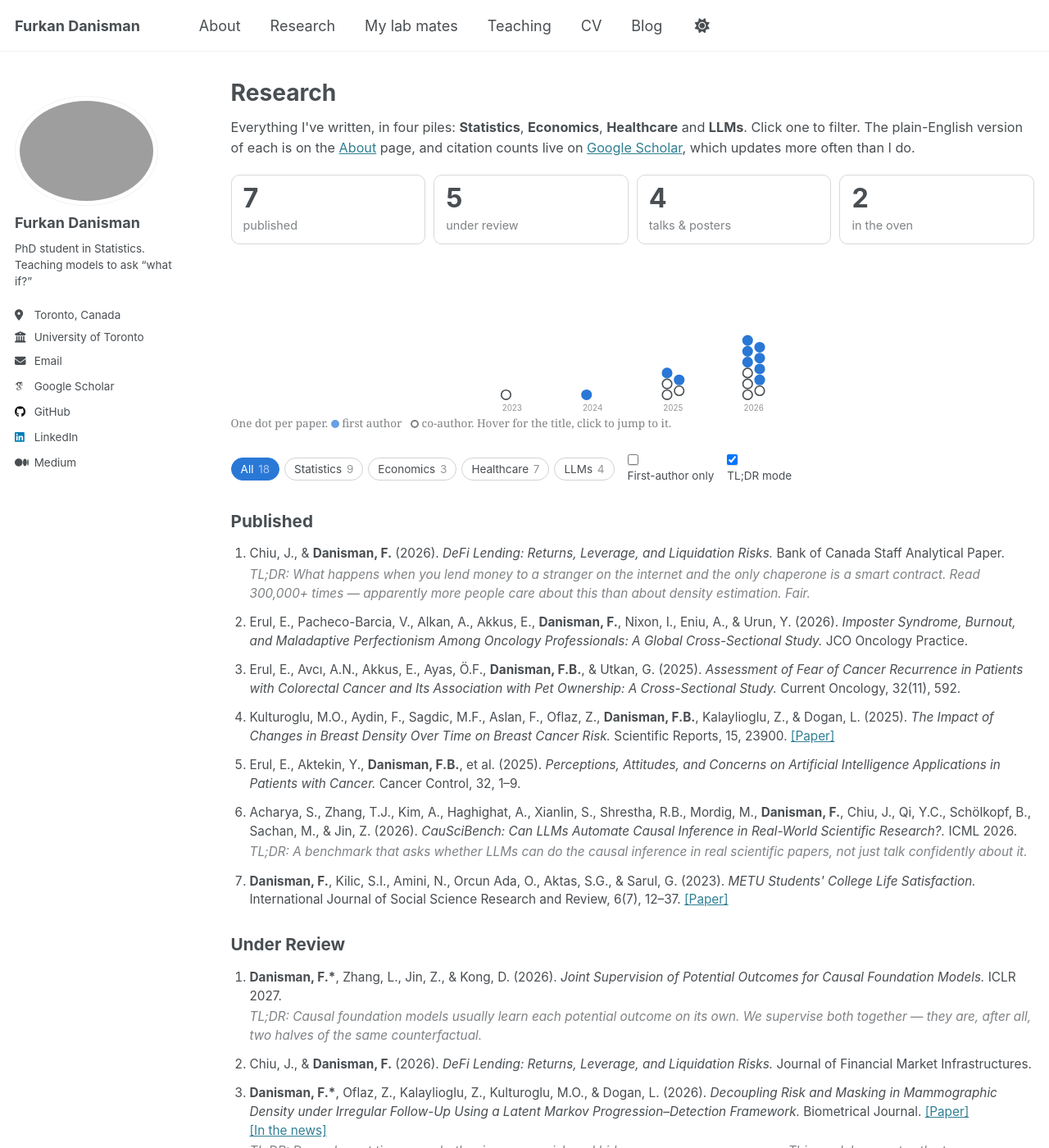
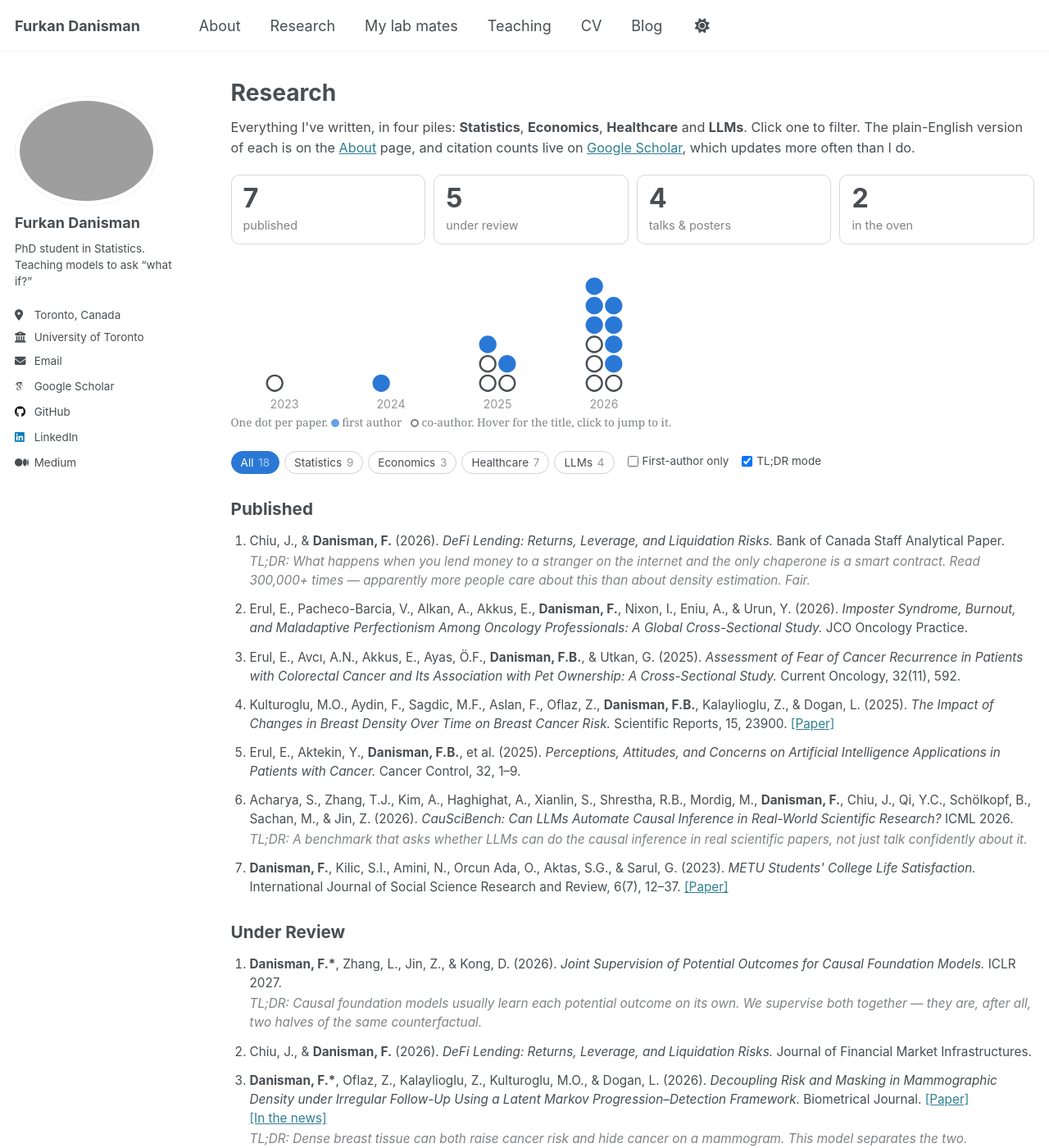
Before and after one commit to FurkanDanisman/FurkanDanisman.github.io, a Jekyll site: the page built from _pages/publications.html, in a window 1280 px wide and 1400 px high. Shown: the whole window at 82% size. Built offline with Jekyll 4.4.1, drawn with Linux system fonts in a browser that asks for light colours; some web fonts are replaced.

Commit message:
Research timeline sizing, title punctuation, toggle alignment; tidy economics diagram labels
Co-Authored-By: Claude Opus 5.5 <noreply@anthropic.com>

```diff
--- a/_pages/publications.html
+++ b/_pages/publications.html
@@ -32,7 +32,7 @@ author_profile: true
     {% if post.category == parts[0] %}
       <li id="pub-{{ post.slug }}" data-topics="{{ post.topics }}" data-title="{{ post.title | escape }}"
           data-first="{% if post.citation contains 'Danisman, F.*' %}1{% else %}0{% endif %}">
-        {{ post.citation }} <em>{{ post.title }}.</em> {{ post.venue }}.
+        {% assign last = post.title | slice: -1 %}{{ post.citation }} <em>{{ post.title }}{% unless last == '?' or last == '!' %}.{% endunless %}</em> {{ post.venue }}.
         {% if post.paperurl %}<a class="pub-link" href="{{ post.paperurl }}" target="_blank">[Paper]</a>{% endif %}
         {% if post.mediaurl %}<a class="pub-link" href="{{ post.mediaurl }}" target="_blank">[In the news]</a>{% endif %}
         {% if post.tldr %}<div class="tldr">TL;DR: {{ post.tldr }}</div>{% endif %}
@@ -90,10 +90,10 @@ author_profile: true
   var svg = document.getElementById('pubTimeline'), NS = 'http://www.w3.org/2000/svg';
   var years = items.map(function (li) { return +li.dataset.year; }).filter(Boolean);
   var y0 = Math.min.apply(null, years), y1 = Math.max.apply(null, years);
-  var colW = 120, r = 7, gap = 18, H = 0, byYear = {};
+  var colW = 110, r = 8, gap = 20, H = 0, byYear = {};
   items.forEach(function (li) { (byYear[li.dataset.year] = byYear[li.dataset.year] || []).push(li); });
-  for (var y = y0; y <= y1; y++) H = Math.max(H, (byYear[y] || []).length);
-  var W = (y1 - y0 + 1) * colW, height = H * gap + 34;
+  for (var y = y0; y <= y1; y++) H = Math.max(H, Math.ceil((byYear[y] || []).length / 2));
+  var W = (y1 - y0 + 1) * colW, height = H * gap + 40;
   svg.setAttribute('viewBox', '0 0 ' + W + ' ' + height);
   for (var y = y0; y <= y1; y++) {
     var cx = (y - y0) * colW + colW / 2;
@@ -102,7 +102,7 @@ author_profile: true
     svg.appendChild(t);
     (byYear[y] || []).forEach(function (li, i) {
       var c = document.createElementNS(NS, 'circle');
-      c.setAttribute('cx', cx + ((i % 2) ? 9 : -9)); c.setAttribute('cy', height - 30 - Math.floor(i / 2) * gap * 0.9 - (i % 2) * 6); c.setAttribute('r', r);
+      c.setAttribute('cx', cx + ((i % 2) ? 10 : -10)); c.setAttribute('cy', height - 32 - Math.floor(i / 2) * gap); c.setAttribute('r', r);
       c.setAttribute('class', 'tl-dot' + (li.dataset.first === '1' ? ' filled' : ''));
       var tip = document.createElementNS(NS, 'title'); tip.textContent = li.dataset.title + ' (' + y + ')'; c.appendChild(tip);
       c.addEventListener('click', function () { li.scrollIntoView({behavior: 'smooth', block: 'center'}); li.classList.add('flash'); setTimeout(function () { li.classList.remove('flash'); }, 1600); });
@@ -137,7 +137,7 @@ author_profile: true
 .pub-stats b { display: block; font-size: 1.8em; line-height: 1.1; }
 .pub-stats span { font-size: 0.8em; opacity: .7; }
 .pub-timeline { margin: 0.5em 0 1em; }
-.pub-timeline svg { width: 100%; max-height: 190px; }
+.pub-timeline svg { width: 100%; max-width: 520px; display: block; }
 .pub-timeline text { fill: currentColor; opacity: .6; font-size: 12px; }
 .tl-dot { fill: none; stroke: currentColor; stroke-width: 2; cursor: pointer; transition: opacity .2s; }
 .tl-dot.filled { fill: #2a78d6; stroke: #2a78d6; }
@@ -151,7 +151,8 @@ author_profile: true
 .chip { font: inherit; font-size: 0.75em; border: 1px solid rgba(127,127,127,.35); background: none; color: inherit; border-radius: 99px; padding: 3px 11px; cursor: pointer; }
 .chip i { font-style: normal; opacity: .6; margin-left: 2px; }
 .chip.on { background: #2a78d6; border-color: #2a78d6; color: #fff; }
-.toggle { font-size: 0.75em; cursor: pointer; white-space: nowrap; }
+.toggle { font-size: 0.75em; cursor: pointer; white-space: nowrap; display: inline-flex; align-items: center; gap: 5px; }
+.toggle input { margin: 0; width: auto; display: inline-block; }
 .pub-list { font-size: 0.85em; line-height: 1.5; padding-left: 1.5em; }
 .pub-list li { margin-bottom: 0.8em; border-radius: 6px; transition: background .4s; }
 .pub-list li.flash { background: rgba(42,120,214,.15); }
```
Also changed, not shown: _pages/about.md (+4 -4 lines).
